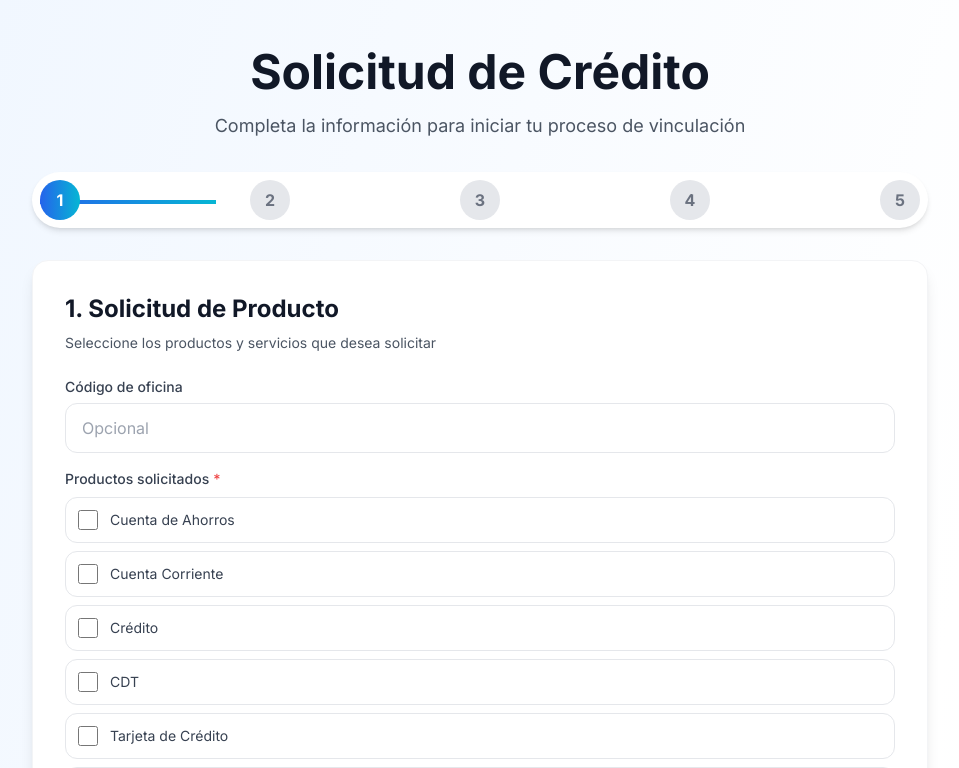
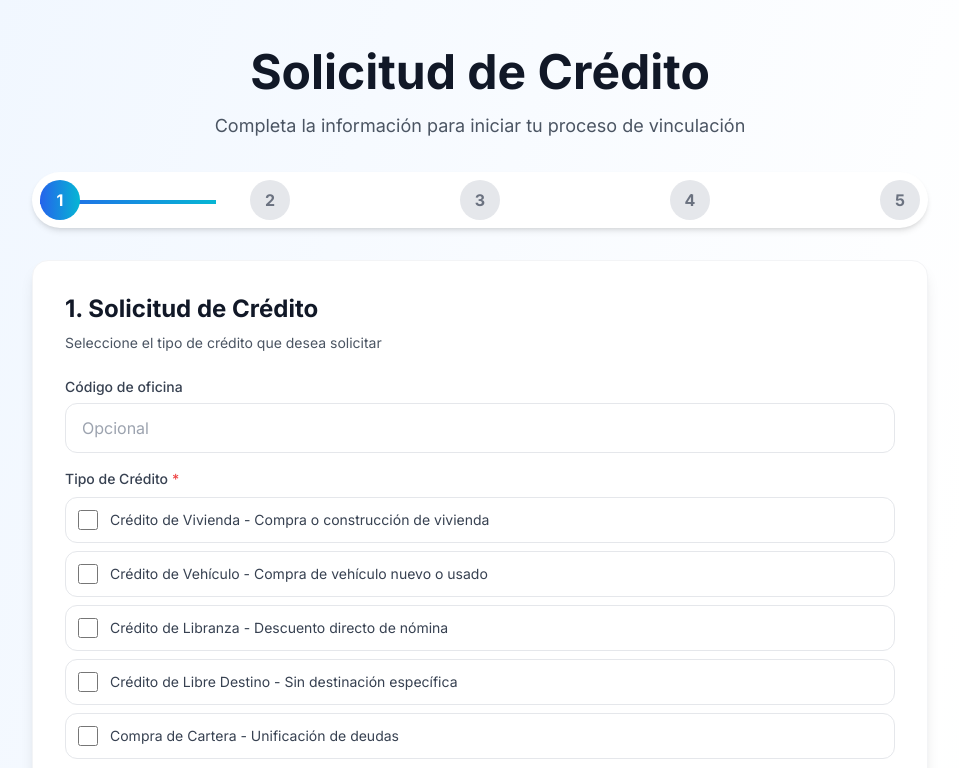
Before and after one commit to restless7/fintera-website, a Next.js app: page /credit-request in a window 1280 px wide. Shown: the top 768 px of the page, without its empty margins (160-1119 px from the left). Built offline with nearby package versions, Linux system fonts and the light colour scheme.

Commit message:
removed options of product, replaced with options of credit

```diff
--- a/app/api/credit-request/route.ts
+++ b/app/api/credit-request/route.ts
@@ -14,11 +14,10 @@ export async function POST(request: NextRequest) {
     // Create the credit request in the database
     const creditRequest = await prisma.creditRequest.create({
       data: {
-        // 1. Solicitud de producto
+        // 1. Solicitud de crédito
         requestDate: validatedData.requestDate || new Date(),
         officeCode: validatedData.officeCode,
-        productsRequested: validatedData.productsRequested,
-        productDetail: validatedData.productDetail,
+        creditTypes: validatedData.creditTypes,
         requestedAmount: validatedData.requestedAmount,
         termMonths: validatedData.termMonths,
 
--- a/app/credit-request/page.tsx
+++ b/app/credit-request/page.tsx
@@ -33,7 +33,7 @@ export default function CreditRequestPage() {
   } = useForm<CreditRequestFormData>({
     resolver: zodResolver(creditRequestSchema),
     defaultValues: {
-      productsRequested: [],
+      creditTypes: [],
       preferredContactMethods: [],
       isPEP: false,
       hasFamilyInBank: false,
@@ -199,10 +199,10 @@ export default function CreditRequestPage() {
         </motion.div>
 
         <form onSubmit={handleSubmit(onSubmit)} className="space-y-8">
-          {/* Section 1: Solicitud de Producto */}
+          {/* Section 1: Solicitud de Crédito */}
           <SectionCard
-            title="1. Solicitud de Producto"
-            description="Seleccione los productos y servicios que desea solicitar"
+            title="1. Solicitud de Crédito"
+            description="Seleccione el tipo de crédito que desea solicitar"
           >
             <InputField
               label="Código de oficina"
@@ -212,28 +212,18 @@ export default function CreditRequestPage() {
             />
 
             <CheckboxGroup
-              label="Productos solicitados"
+              label="Tipo de Crédito"
               options={[
-                { value: "cuenta_ahorros", label: "Cuenta de Ahorros" },
-                { value: "cuenta_corriente", label: "Cuenta Corriente" },
-                { value: "credito", label: "Crédito" },
-                { value: "cdt", label: "CDT" },
-                { value: "tarjeta_credito", label: "Tarjeta de Crédito" },
-                { value: "portafolio", label: "Portafolio" },
-                { value: "leasing", label: "Leasing" },
-                { value: "fondo_inversion", label: "Fondo de Inversión" }
+                { value: "vivienda", label: "Crédito de Vivienda - Compra o construcción de vivienda" },
+                { value: "vehiculo", label: "Crédito de Vehículo - Compra de vehículo nuevo o usado" },
+                { value: "libranza", label: "Crédito de Libranza - Descuento directo de nómina" },
+                { value: "libre_destino", label: "Crédito de Libre Destino - Sin destinación específica" },
+                { value: "compra_cartera", label: "Compra de Cartera - Unificación de deudas" }
               ]}
-              name="productsRequested"
+              name="creditTypes"
               register={register}
-              error={errors.productsRequested?.message}
+              error={errors.creditTypes?.message}
               required
-            />
-
-            <InputField
-              label="Detalle del producto"
-              {...register("productDetail")}
-              error={errors.productDetail?.message}
-              placeholder="Especifique detalles adicionales"
             />
 
             <div className="grid grid-cols-1 md:grid-cols-2 gap-4">
--- a/app/lib/pdf/fieldMapping.ts
+++ b/app/lib/pdf/fieldMapping.ts
@@ -16,17 +16,11 @@ export function mapFormDataToPdfFields(data: CreditRequestFormData) {
     // Código de oficina
     "Codigo de oficina": data.officeCode || "",
 
-    // Productos solicitados (checkboxes)
-    "Cuenta de ahorros": data.productsRequested?.includes("cuenta_ahorros") ? "Yes" : "Off",
-    "Cuenta corriente": data.productsRequested?.includes("cuenta_corriente") ? "Yes" : "Off",
-    "Crédito": data.productsRequested?.includes("credito") ? "Yes" : "Off",
-    "CDT": data.productsRequested?.includes("cdt") ? "Yes" : "Off",
-    "Tarjeta de crédito": data.productsRequested?.includes("tarjeta_credito") ? "Yes" : "Off",
-    "Portafolio": data.productsRequested?.includes("portafolio") ? "Yes" : "Off",
-    "Leasing": data.productsRequested?.includes("leasing") ? "Yes" : "Off",
+    // Producto solicitado: Siempre Crédito
+    "Crédito": "Yes",
 
-    // Detalle del producto
-    "Detalle producto 1": data.productDetail || "",
+    // Tipos de crédito (en el campo detalle del producto)
+    "Detalle producto 1": mapCreditTypes(data.creditTypes),
 
     // Monto y plazo
     "Monto1": data.requestedAmount ? data.requestedAmount.toString() : "",
@@ -182,3 +176,16 @@ function mapOccupation(occupation: string): string {
   };
   return mapping[occupation] || "Opción21";
 }
+
+function mapCreditTypes(types: string[]): string {
+  // Map credit type codes to readable names
+  const mapping: Record<string, string> = {
+    "vivienda": "Crédito de Vivienda - Compra o construcción de vivienda",
+    "vehiculo": "Crédito de Vehículo - Compra de vehículo nuevo o usado",
+    "libranza": "Crédito de Libranza - Descuento directo de nómina",
+    "libre_destino": "Crédito de Libre Destino - Sin destinación específica",
+    "compra_cartera": "Compra de Cartera - Unificación de deudas"
+  };
+
+  return types.map(type => mapping[type] || type).join(", ");
+}
--- a/app/lib/validation/creditRequestSchema.ts
+++ b/app/lib/validation/creditRequestSchema.ts
@@ -1,7 +1,7 @@
 import { z } from "zod";
 
 export const creditRequestSchema = z.object({
-  // 1. Solicitud de producto
+  // 1. Solicitud de crédito
   requestDate: z.preprocess(
     (val) => {
       if (val instanceof Date) return val;
@@ -11,19 +11,15 @@ export const creditRequestSchema = z.object({
     z.date()
   ),
   officeCode: z.string().optional(),
-  productsRequested: z.array(
+  creditTypes: z.array(
     z.enum([
-      "cuenta_ahorros",
-      "cuenta_corriente",
-      "credito",
-      "cdt",
-      "tarjeta_credito",
-      "portafolio",
-      "leasing",
-      "fondo_inversion"
+      "vivienda",
+      "vehiculo",
+      "libranza",
+      "libre_destino",
+      "compra_cartera"
     ])
-  ).min(1, "Seleccione al menos un producto"),
-  productDetail: z.string().optional(),
+  ).min(1, "Seleccione al menos un tipo de crédito"),
   requestedAmount: z.number().positive("El monto debe ser positivo").optional(),
   termMonths: z.number().int().positive("El plazo debe ser positivo").optional(),
 
```
Also changed, not shown: 1 other file (tests, documents, lock files or other folders).
